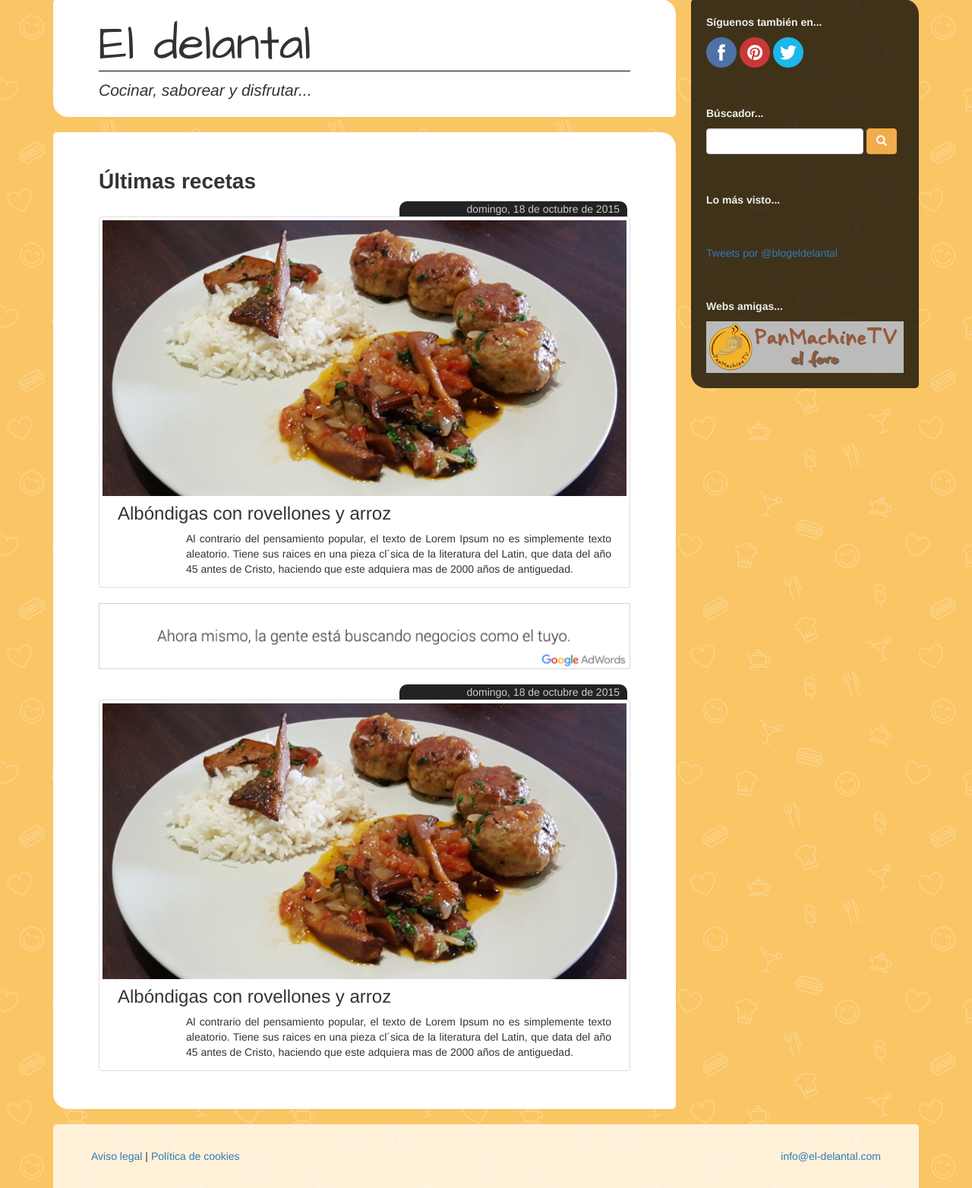
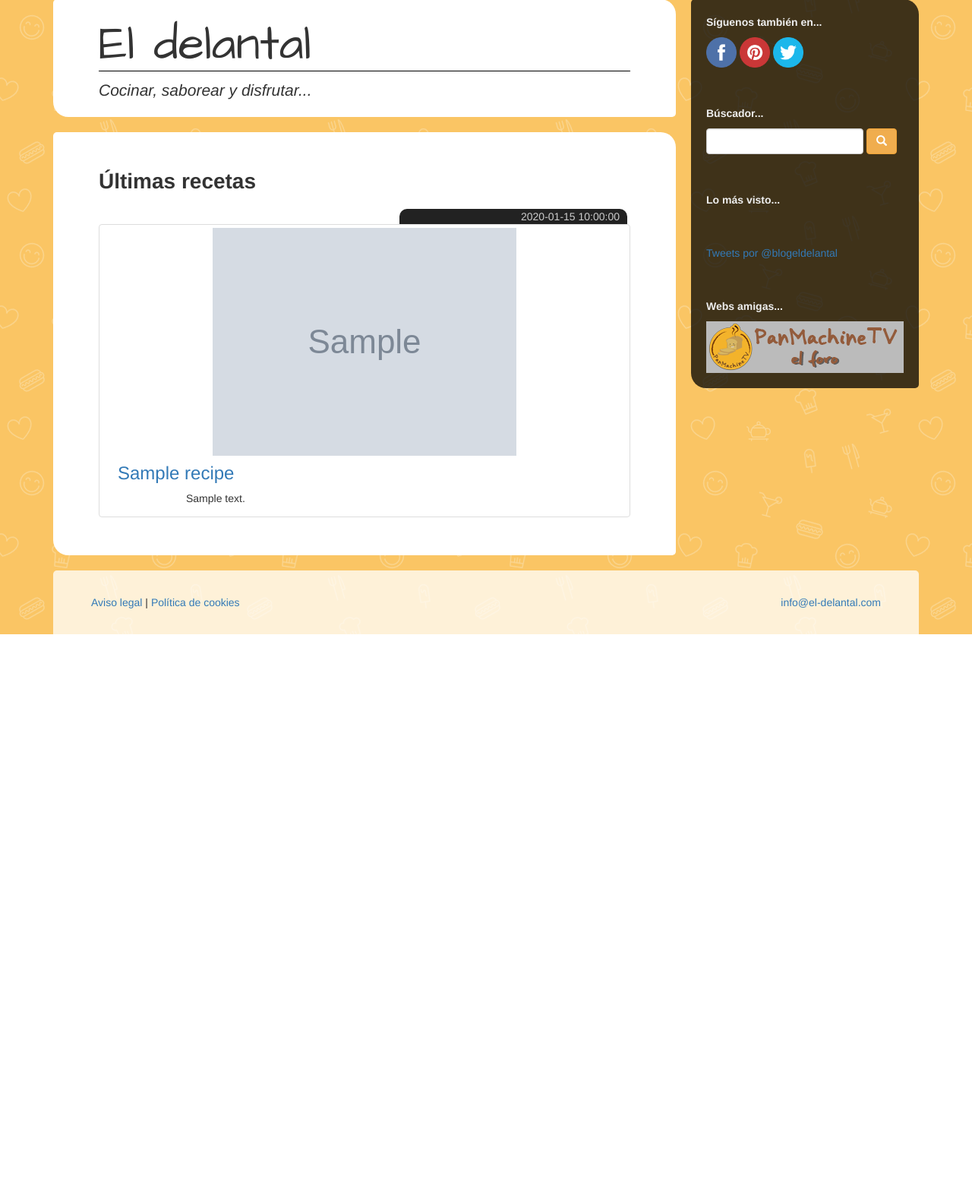
Before and after one commit to dfernandez/silex, a PHP site: template src/ElDelantal/Views/controllers/IndexController/index.html.twig in a window 1280 px wide. Shown: the part 71-1635 px from the top of the page at 76% size. After the commit the page ends 906 px from the top, so only its background shows below. Run offline with PHP 8.4, Linux system fonts and the light colour scheme; the template is opened without the code that fills it: most values are stand-ins (such as "Sample title", 1, 10 or a date in 2020); grey boxes marked "Sample" are stand-in pictures; some libraries are stand-ins or nearby versions.

Commit message:
Adds recipe layout Adds slug urls Modifies the template

```diff
--- a/public/css/styles.css
+++ b/public/css/styles.css
@@ -82,6 +82,7 @@ div.thumbnail-date {
     padding-right: 10px;
     color: #cccccc;
     text-align: right;
+    margin-top: 20px;
 }
 
 div.thumbnail h3 {
--- a/src/ElDelantal/ElDelantal.php
+++ b/src/ElDelantal/ElDelantal.php
@@ -45,7 +45,9 @@ class ElDelantal extends DoughApp
         $app = $this;
 
         $app[IndexController::class] = $app->share(function () use ($app) {
-            return new IndexController();
+            return new IndexController(
+                $app['services'][Recipes::class]
+            );
         });
 
         $app[FoodsController::class] = $app->share(function () use ($app) {
--- a/src/ElDelantal/Providers/RecipesControllerProvider.php
+++ b/src/ElDelantal/Providers/RecipesControllerProvider.php
@@ -13,6 +13,11 @@ class RecipesControllerProvider implements ControllerProviderInterface
         $controllers
             ->get('/', 'ElDelantal\\Controllers\\RecipesController:indexAction')
             ->bind('RecipesController::index');
+        $controllers
+            ->get('/{slug}-{id}', 'ElDelantal\\Controllers\\RecipesController:recipeAction')
+            ->assert('slug', '[a-z0-9-]+')
+            ->assert('id', '\d+')
+            ->bind('RecipesController::recipe');
 
         return $controllers;
     }
--- a/src/ElDelantal/Views/controllers/CooksController/index.html.twig
+++ b/src/ElDelantal/Views/controllers/CooksController/index.html.twig
@@ -1,4 +1,4 @@
-{% extends 'layout/content.html.twig' %}
+{% extends 'layout/content-static.html.twig' %}
 
 {% block title %}Los cocineros{% endblock %}
 
--- a/src/ElDelantal/Views/controllers/FoodsController/index.html.twig
+++ b/src/ElDelantal/Views/controllers/FoodsController/index.html.twig
@@ -1,4 +1,4 @@
-{% extends 'layout/content.html.twig' %}
+{% extends 'layout/content-static.html.twig' %}
 
 {% block title %}Los alimentos{% endblock %}
 
--- a/src/ElDelantal/Views/controllers/IndexController/index.html.twig
+++ b/src/ElDelantal/Views/controllers/IndexController/index.html.twig
@@ -6,24 +6,12 @@
 
     <h2>Últimas recetas</h2>
 
-    <div class="thumbnail-date">domingo, 18 de octubre de 2015</div>
-    <div class="thumbnail">
-        <img src="/images/albondigas.jpg" class="img-responsive" />
-        <h3>Albóndigas con rovellones y arroz</h3>
-        <div class="fb-like pull-left" data-href="http://www.el-delantal.com/2014/04/quiche-de-espinacas-y-ricota.html" data-layout="box_count" data-send="false" data-layout="button_count" data-show-faces="true"></div>
-        <p>Al contrario del pensamiento popular, el texto de Lorem Ipsum no es simplemente texto aleatorio. Tiene sus raices en una pieza cl´sica de la literatura del Latin, que data del año 45 antes de Cristo, haciendo que este adquiera mas de 2000 años de antiguedad.</p>
-    </div>
+    {% for recipe in recipes %}
+        {% include 'layout/partials/recipe.html.twig' with recipe %}
 
-    <div class="ads">
-        <img src="/images/adsense.gif" class="img-responsive" />
-    </div>
-
-    <div class="thumbnail-date">domingo, 18 de octubre de 2015</div>
-    <div class="thumbnail">
-        <img src="/images/albondigas.jpg" class="img-responsive" />
-        <h3>Albóndigas con rovellones y arroz</h3>
-        <div class="fb-like pull-left" data-href="http://www.el-delantal.com/2014/04/quiche-de-espinacas-y-ricota.html" data-layout="box_count" data-send="false" data-layout="button_count" data-show-faces="true"></div>
-        <p>Al contrario del pensamiento popular, el texto de Lorem Ipsum no es simplemente texto aleatorio. Tiene sus raices en una pieza cl´sica de la literatura del Latin, que data del año 45 antes de Cristo, haciendo que este adquiera mas de 2000 años de antiguedad.</p>
-    </div>
+        {% if loop.index <= adsense %}
+            {% include 'layout/partials/recipe-ads.html.twig' %}
+        {% endif %}
+    {% endfor %}
 
 {% endblock %}
--- a/src/ElDelantal/Views/controllers/UtensilsController/index.html.twig
+++ b/src/ElDelantal/Views/controllers/UtensilsController/index.html.twig
@@ -1,4 +1,4 @@
-{% extends 'layout/content.html.twig' %}
+{% extends 'layout/content-static.html.twig' %}
 
 {% block title %}Los utensilios de cocina{% endblock %}
 
--- a/src/ElDelantal/Views/layout/content.html.twig
+++ b/src/ElDelantal/Views/layout/content-static.html.twig
@@ -8,15 +8,11 @@
 
         {% block content %}{% endblock %}
 
-        <div class="post-footer"><p><strong>Etiquetas</strong>: </p></div>
+        <div class="post-footer">&nbsp;</div>
 
         <div>{% include 'layout/helpers/fb-likes-post.html.twig' %}</div>
 
         <div class="hr"><a href="#top">Ir arriba</a></div>
-
-        <div>{% include 'layout/helpers/fb-comments.html.twig' %}</div>
-
-        <div class="content-footer"><a href="#top">Ir arriba</a></div>
     </div>
 
 {% endblock %}
--- /dev/null
+++ b/src/ElDelantal/Views/layout/partials/recipe-ads.html.twig
@@ -0,0 +1,3 @@
+<div class="ads">
+    <img src="/images/adsense.gif" class="img-responsive" />
+</div>
--- /dev/null
+++ b/src/ElDelantal/Views/layout/partials/recipe.html.twig
@@ -0,0 +1,9 @@
+{% set url = app.url_generator.generate('RecipesController::recipe', {'slug' : recipe.slug_url, 'id' : recipe.id}) %}
+
+<div class="thumbnail-date">{{ recipe.publish_date }}</div>
+<div class="thumbnail">
+    <a href="{{ url }}"><img src="{{ recipe.image }}" class="img-responsive" /></a>
+    <a href="{{ url }}"><h3>{{ recipe.title }}</h3></a>
+    <div class="fb-like pull-left" data-href="{{ recipe.publish_url }}" data-layout="box_count" data-send="false" data-layout="button_count" data-show-faces="true"></div>
+    <p>{{ recipe.description }}</p>
+</div>
```
Also changed, not shown: src/ElDelantal/Controllers/IndexController.php (+19 -1 lines), src/ElDelantal/Controllers/RecipesController.php (+22 -2 lines), src/ElDelantal/Model/Recipes.php (+25 -2 lines), src/ElDelantal/Views/controllers/RecipesController/index.html.twig (+16 -2 lines), src/ElDelantal/Views/controllers/RecipesController/recipe.html.twig (added, +13 -0 lines), src/ElDelantal/Views/layout/content-dynamic.html.twig (added, +22 -0 lines).
